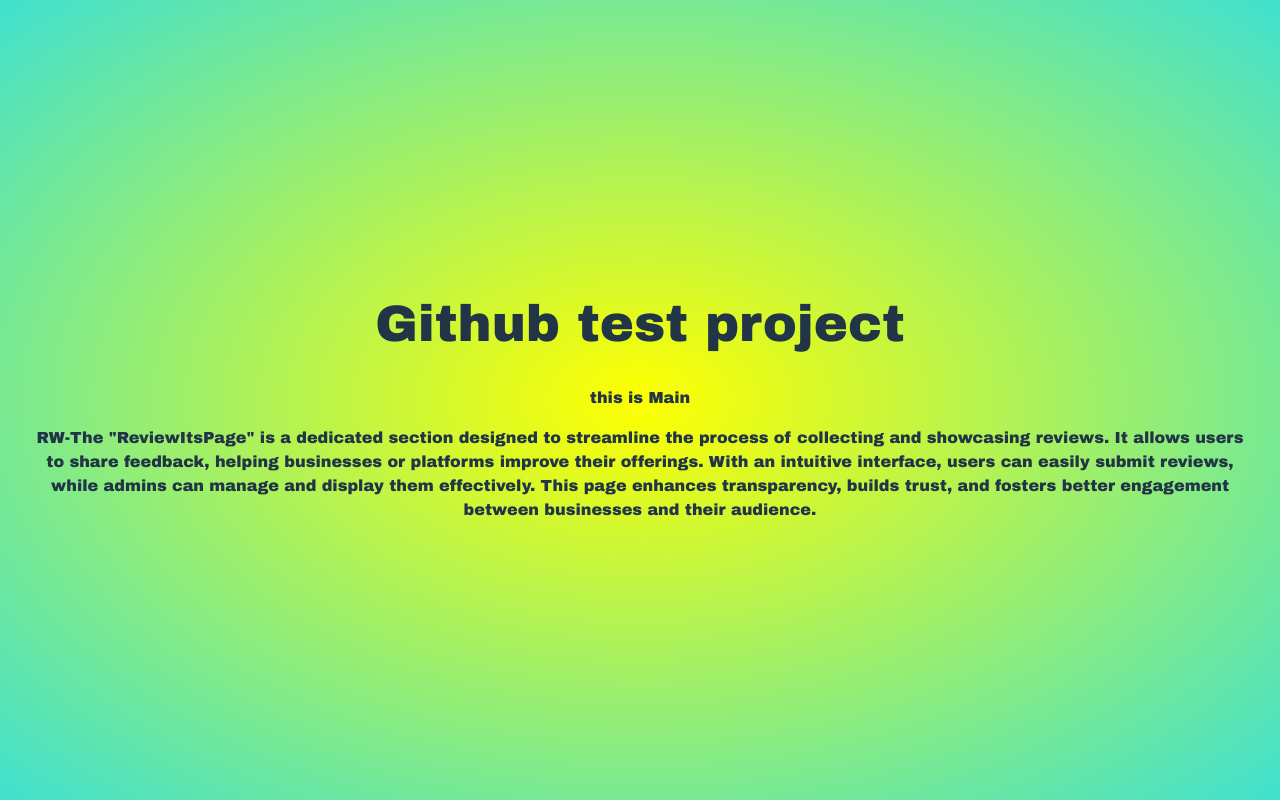
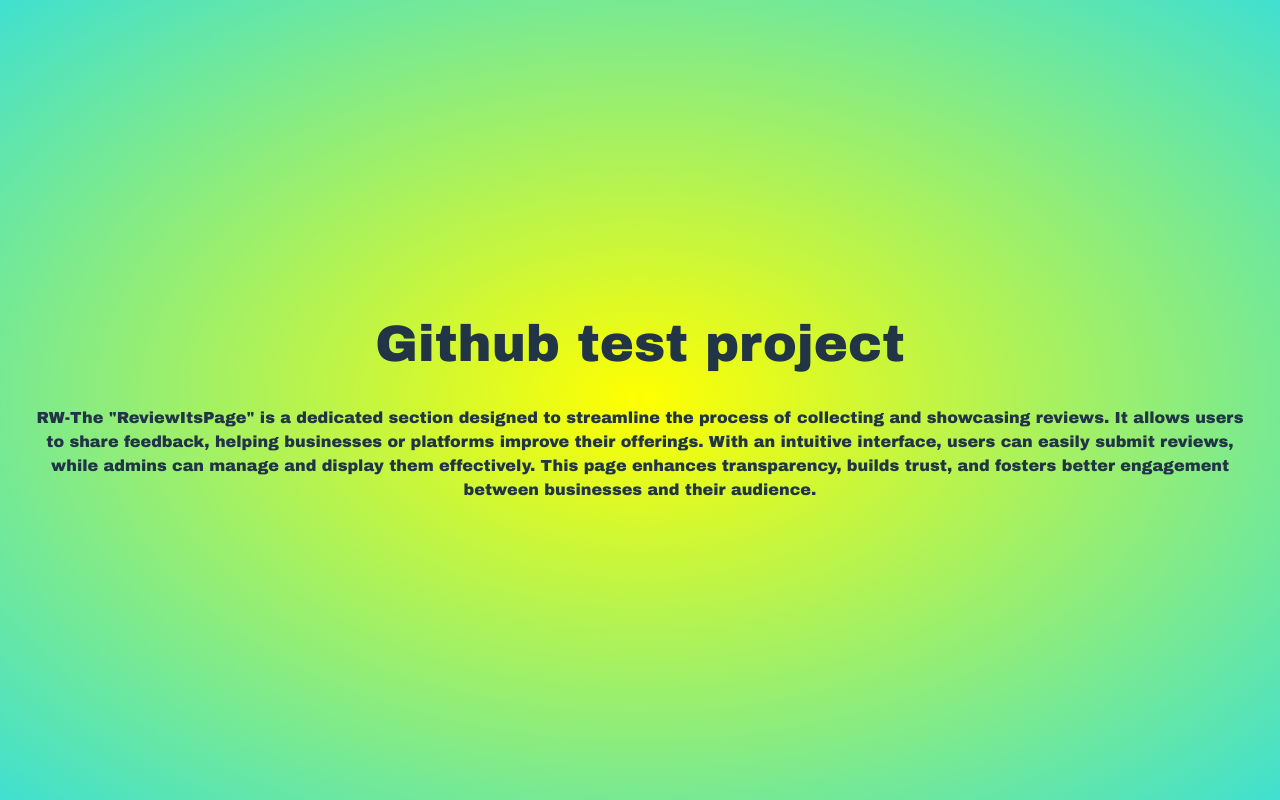
Before and after one commit to m-sulaiman-shafiq/test-repo-22-Jan, a React (Vite) app in the folder github-test-project/: page / in a window 1280 px wide. Built offline with nearby package versions, Linux system fonts and the light colour scheme.

Commit message:
cleaned now

```diff
--- a/github-test-project/src/App.jsx
+++ b/github-test-project/src/App.jsx
@@ -9,7 +9,6 @@
   return (
     <>
       <h1>Github test project</h1>
-         <p>this is Main</p>
 
          <div className='reviewits'>
               <p>RW-The "ReviewItsPage" is a dedicated section designed to streamline the
```
